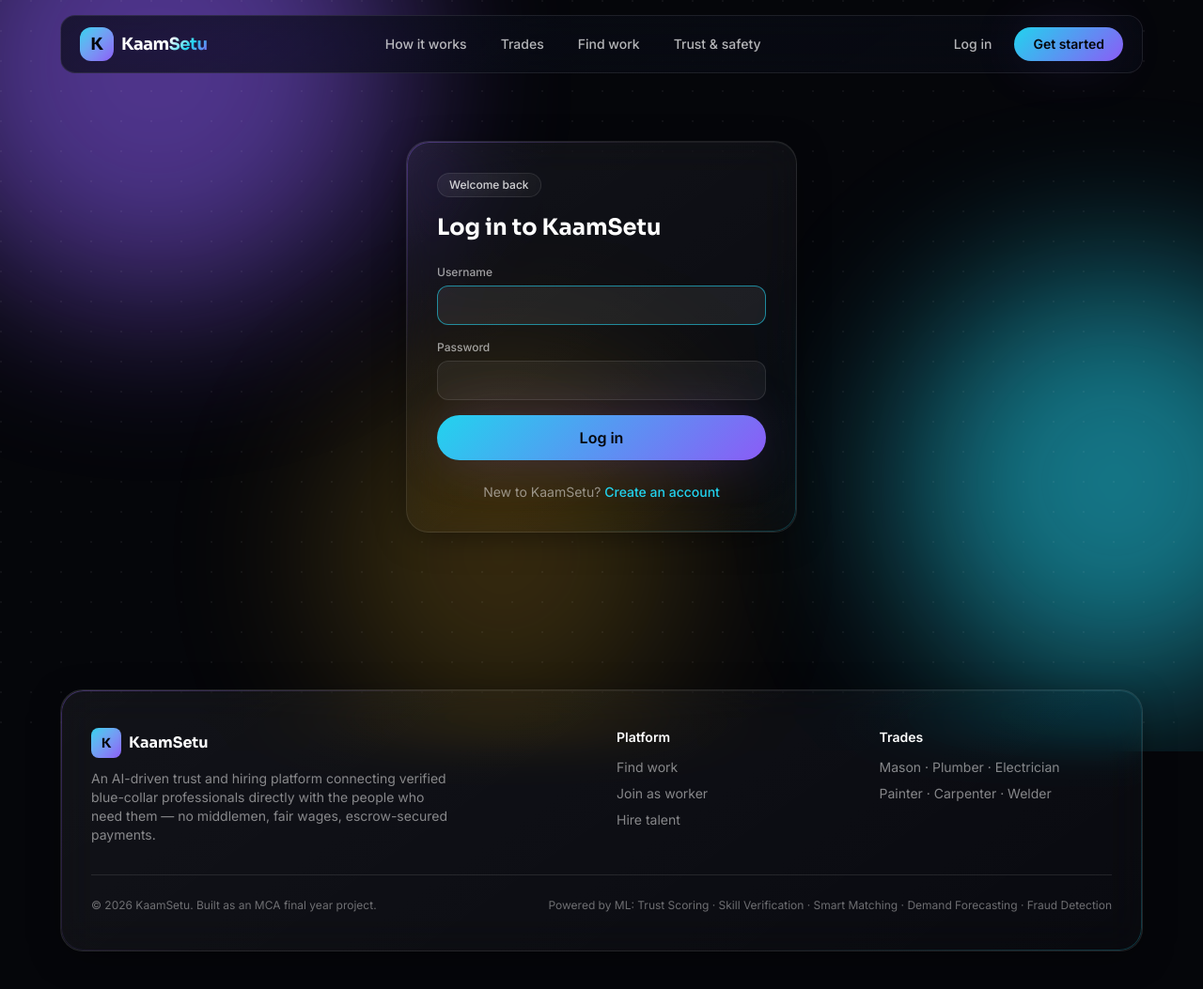
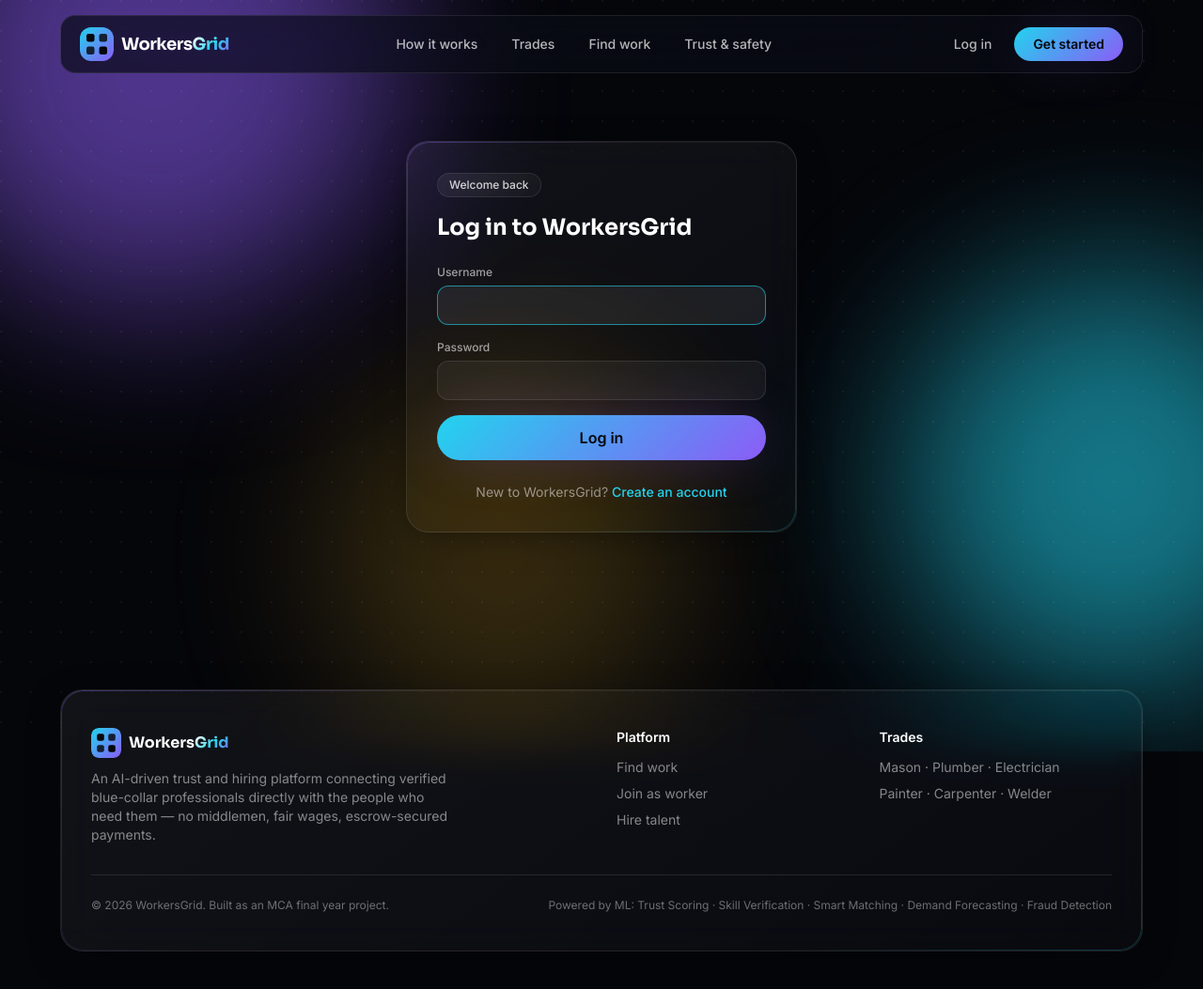
Before and after one commit to sonubaba23/kaamsetu, a Django app: page /login/ in a window 1280 px wide. Shown: the whole page at 94% size. Run offline with Django 5.2, Linux system fonts and the light colour scheme; style sheets or scripts are compiled from the project's sources; parts of the project's set-up code (start-up, migrations or seed data) failed here and were passed over; some libraries are stand-ins or nearby versions.

Commit message:
Rebrand KaamSetu to WorkersGrid and add a logo
Renames all user-facing branding: page titles, meta description, navbar/
footer wordmark, login/register copy, admin labels, and internal class
names (KaamSetuLoginView, KaamSetuUserAdmin). Also updates package.json/
package-lock.json name and the example DB name.

Adds a new logomark (static/img/logo.svg, a gradient grid badge matching
the existing cyan/violet brand palette) used in the navbar, footer, and
as the site favicon, replacing the old plain-text "K" badge and empty
favicon.

The internal Django package (kaamsetu/, Procfile, manage.py) is
intentionally left unrenamed to avoid breaking the live Render deploy,
which starts the app via `kaamsetu.asgi:application` / `celery -A
kaamsetu` — purely cosmetic, has no effect on behavior.

Co-Authored-By: Claude Sonnet 5 <noreply@anthropic.com>

```diff
--- a/apps/core/admin.py
+++ b/apps/core/admin.py
@@ -5,10 +5,10 @@ from apps.core.models import SkillCategory, User
 
 
 @admin.register(User)
-class KaamSetuUserAdmin(UserAdmin):
+class WorkersGridUserAdmin(UserAdmin):
     list_display = ("username", "email", "role", "phone_number", "is_phone_verified", "is_staff")
     fieldsets = UserAdmin.fieldsets + (
-        ("KaamSetu", {"fields": ("role", "phone_number", "is_phone_verified")}),
+        ("WorkersGrid", {"fields": ("role", "phone_number", "is_phone_verified")}),
     )
 
 
--- a/apps/core/urls.py
+++ b/apps/core/urls.py
@@ -7,7 +7,7 @@ app_name = "core"
 
 urlpatterns = [
     path("", views.LandingView.as_view(), name="landing"),
-    path("login/", views.KaamSetuLoginView.as_view(), name="login"),
+    path("login/", views.WorkersGridLoginView.as_view(), name="login"),
     path("logout/", LogoutView.as_view(), name="logout"),
     path("register/", views.RegisterChoiceView.as_view(), name="register_choice"),
     path("register/worker/", views.WorkerSignUpView.as_view(), name="register_worker"),
--- a/apps/core/views.py
+++ b/apps/core/views.py
@@ -28,7 +28,7 @@ class LandingView(TemplateView):
         return ctx
 
 
-class KaamSetuLoginView(LoginView):
+class WorkersGridLoginView(LoginView):
     template_name = "core/login.html"
     redirect_authenticated_user = True
 
--- a/package.json
+++ b/package.json
@@ -1,5 +1,5 @@
 {
-  "name": "kaamsetu",
+  "name": "workersgrid",
   "version": "1.0.0",
   "private": true,
   "scripts": {
--- a/templates/base.html
+++ b/templates/base.html
@@ -3,13 +3,13 @@
 <head>
 <meta charset="UTF-8">
 <meta name="viewport" content="width=device-width, initial-scale=1.0">
-<title>{% block title %}KaamSetu — Hire Verified Blue-Collar Talent{% endblock %}</title>
-<meta name="description" content="KaamSetu connects verified masons, plumbers, electricians, painters, carpenters and welders directly with contractors and households — no middlemen.">
+<title>{% block title %}WorkersGrid — Hire Verified Blue-Collar Talent{% endblock %}</title>
+<meta name="description" content="WorkersGrid connects verified masons, plumbers, electricians, painters, carpenters and welders directly with contractors and households — no middlemen.">
 <link rel="preconnect" href="https://fonts.googleapis.com">
 <link rel="preconnect" href="https://fonts.gstatic.com" crossorigin>
 <link href="https://fonts.googleapis.com/css2?family=Inter:wght@400;500;600;700;800&family=Sora:wght@500;600;700;800&display=swap" rel="stylesheet">
 <link rel="stylesheet" href="{% static 'css/output.css' %}">
-<link rel="icon" href="data:,">
+<link rel="icon" type="image/svg+xml" href="{% static 'img/logo.svg' %}">
 {% block extra_head %}{% endblock %}
 </head>
 <body class="relative min-h-screen font-sans antialiased selection:bg-violet-500/30">
--- a/templates/core/landing.html
+++ b/templates/core/landing.html
@@ -15,7 +15,7 @@
       <span class="text-gradient">not strangers.</span>
     </h1>
     <p class="mt-6 max-w-xl text-balance text-lg text-white/60">
-      KaamSetu connects masons, plumbers, electricians, painters, carpenters and
+      WorkersGrid connects masons, plumbers, electricians, painters, carpenters and
       welders directly with the people who need them &mdash; ranked by an AI trust
       score, verified from real work photos, and paid through secure escrow.
     </p>
@@ -70,7 +70,7 @@
 <!-- TRADES -->
 <section id="trades" class="mx-auto max-w-6xl px-4 py-20">
   <div class="reveal mx-auto max-w-xl text-center">
-    <p class="chip mx-auto w-fit">Trades on KaamSetu</p>
+    <p class="chip mx-auto w-fit">Trades on WorkersGrid</p>
     <h2 class="mt-4 font-display text-3xl font-bold text-white sm:text-4xl">Every trade, one trusted network</h2>
   </div>
 
--- a/templates/core/login.html
+++ b/templates/core/login.html
@@ -1,10 +1,10 @@
 {% extends "base.html" %}
-{% block title %}Log in — KaamSetu{% endblock %}
+{% block title %}Log in — WorkersGrid{% endblock %}
 {% block content %}
 <section class="mx-auto flex min-h-[70vh] max-w-md flex-col justify-center px-4 py-16">
   <div class="reveal glass-card p-8">
     <p class="chip w-fit">Welcome back</p>
-    <h1 class="mt-4 font-display text-2xl font-bold text-white">Log in to KaamSetu</h1>
+    <h1 class="mt-4 font-display text-2xl font-bold text-white">Log in to WorkersGrid</h1>
 
     {% if form.errors %}
     <div class="mt-4 rounded-xl border border-rose-glow/30 bg-rose-glow/10 px-4 py-3 text-sm text-rose-glow">
@@ -29,7 +29,7 @@
     </form>
 
     <p class="mt-6 text-center text-sm text-white/50">
-      New to KaamSetu?
+      New to WorkersGrid?
       <a href="{% url 'core:register_choice' %}" class="font-medium text-cyan-glow hover:underline">Create an account</a>
     </p>
   </div>
--- a/templates/core/register_choice.html
+++ b/templates/core/register_choice.html
@@ -1,9 +1,9 @@
 {% extends "base.html" %}
-{% block title %}Join KaamSetu{% endblock %}
+{% block title %}Join WorkersGrid{% endblock %}
 {% block content %}
 <section class="mx-auto flex min-h-[70vh] max-w-3xl flex-col justify-center px-4 py-16">
   <div class="reveal mx-auto max-w-lg text-center">
-    <h1 class="font-display text-3xl font-bold text-white">How will you use KaamSetu?</h1>
+    <h1 class="font-display text-3xl font-bold text-white">How will you use WorkersGrid?</h1>
     <p class="mt-3 text-white/55">Choose the account type that fits you &mdash; you can always switch later.</p>
   </div>
 
--- a/templates/core/register_employer.html
+++ b/templates/core/register_employer.html
@@ -1,5 +1,5 @@
 {% extends "base.html" %}
-{% block title %}Hire on KaamSetu{% endblock %}
+{% block title %}Hire on WorkersGrid{% endblock %}
 {% block content %}
 <section class="mx-auto max-w-xl px-4 py-16">
   <div class="reveal glass-card p-8">
--- a/templates/core/register_worker.html
+++ b/templates/core/register_worker.html
@@ -1,5 +1,5 @@
 {% extends "base.html" %}
-{% block title %}Join as a worker — KaamSetu{% endblock %}
+{% block title %}Join as a worker — WorkersGrid{% endblock %}
 {% block content %}
 <section class="mx-auto max-w-xl px-4 py-16">
   <div class="reveal glass-card p-8">
--- a/templates/employers/dashboard.html
+++ b/templates/employers/dashboard.html
@@ -1,6 +1,6 @@
 {% extends "base.html" %}
 {% load static %}
-{% block title %}Employer dashboard — KaamSetu{% endblock %}
+{% block title %}Employer dashboard — WorkersGrid{% endblock %}
 
 {% block extra_head %}
 <link rel="stylesheet" href="https://cdnjs.cloudflare.com/ajax/libs/leaflet/1.9.4/leaflet.min.css">
--- a/templates/jobs/job_detail.html
+++ b/templates/jobs/job_detail.html
@@ -1,5 +1,5 @@
 {% extends "base.html" %}
-{% block title %}{{ job.title }} — KaamSetu{% endblock %}
+{% block title %}{{ job.title }} — WorkersGrid{% endblock %}
 {% block content %}
 <section class="mx-auto max-w-3xl px-4 py-14">
   <div class="reveal glass-card p-8">
--- a/templates/jobs/job_form.html
+++ b/templates/jobs/job_form.html
@@ -1,5 +1,5 @@
 {% extends "base.html" %}
-{% block title %}Post a job — KaamSetu{% endblock %}
+{% block title %}Post a job — WorkersGrid{% endblock %}
 {% block content %}
 <section class="mx-auto max-w-xl px-4 py-16">
   <div class="reveal glass-card p-8">
--- a/templates/jobs/job_list.html
+++ b/templates/jobs/job_list.html
@@ -1,5 +1,5 @@
 {% extends "base.html" %}
-{% block title %}Find work — KaamSetu{% endblock %}
+{% block title %}Find work — WorkersGrid{% endblock %}
 {% block content %}
 <section class="mx-auto max-w-6xl px-4 py-14">
   <div class="reveal">
--- a/templates/partials/footer.html
+++ b/templates/partials/footer.html
@@ -1,10 +1,11 @@
+{% load static %}
 <footer class="mt-24 px-4 pb-10">
   <div class="glass-card mx-auto max-w-6xl px-8 py-10">
     <div class="grid gap-8 md:grid-cols-4">
       <div class="md:col-span-2">
         <div class="flex items-center gap-2">
-          <span class="grid h-8 w-8 place-items-center rounded-lg bg-gradient-to-br from-cyan-glow to-violet-glow font-display text-sm font-bold text-ink-950">K</span>
-          <span class="font-display text-base font-bold text-white">KaamSetu</span>
+          <img src="{% static 'img/logo.svg' %}" alt="" class="h-8 w-8 rounded-lg">
+          <span class="font-display text-base font-bold text-white">Workers<span class="text-gradient">Grid</span></span>
         </div>
         <p class="mt-3 max-w-sm text-sm text-white/50">
           An AI-driven trust and hiring platform connecting verified blue-collar
@@ -29,7 +30,7 @@
       </div>
     </div>
     <div class="mt-8 flex flex-col gap-2 border-t border-white/10 pt-6 text-xs text-white/40 sm:flex-row sm:items-center sm:justify-between">
-      <p>&copy; {% now "Y" %} KaamSetu. Built as an MCA final year project.</p>
+      <p>&copy; {% now "Y" %} WorkersGrid. Built as an MCA final year project.</p>
       <p>Powered by ML: Trust Scoring &middot; Skill Verification &middot; Smart Matching &middot; Demand Forecasting &middot; Fraud Detection</p>
     </div>
   </div>
--- a/templates/partials/navbar.html
+++ b/templates/partials/navbar.html
@@ -1,8 +1,9 @@
+{% load static %}
 <header class="sticky top-0 z-50 px-4 pt-4">
   <nav class="glass-nav mx-auto flex max-w-6xl items-center justify-between rounded-2xl px-5 py-3">
     <a href="{% url 'core:landing' %}" class="flex items-center gap-2">
-      <span class="grid h-9 w-9 place-items-center rounded-xl bg-gradient-to-br from-cyan-glow to-violet-glow font-display text-lg font-bold text-ink-950">K</span>
-      <span class="font-display text-lg font-bold tracking-tight text-white">Kaam<span class="text-gradient">Setu</span></span>
+      <img src="{% static 'img/logo.svg' %}" alt="" class="h-9 w-9 rounded-xl">
+      <span class="font-display text-lg font-bold tracking-tight text-white">Workers<span class="text-gradient">Grid</span></span>
     </a>
 
     <div class="hidden items-center gap-1 md:flex">
--- a/templates/workers/dashboard.html
+++ b/templates/workers/dashboard.html
@@ -1,6 +1,6 @@
 {% extends "base.html" %}
 {% load static %}
-{% block title %}Worker dashboard — KaamSetu{% endblock %}
+{% block title %}Worker dashboard — WorkersGrid{% endblock %}
 
 {% block content %}
 <section class="mx-auto max-w-7xl px-4 py-10">
```
Also changed, not shown: package-lock.json, static/img/logo.svg (added), 1 other file.
